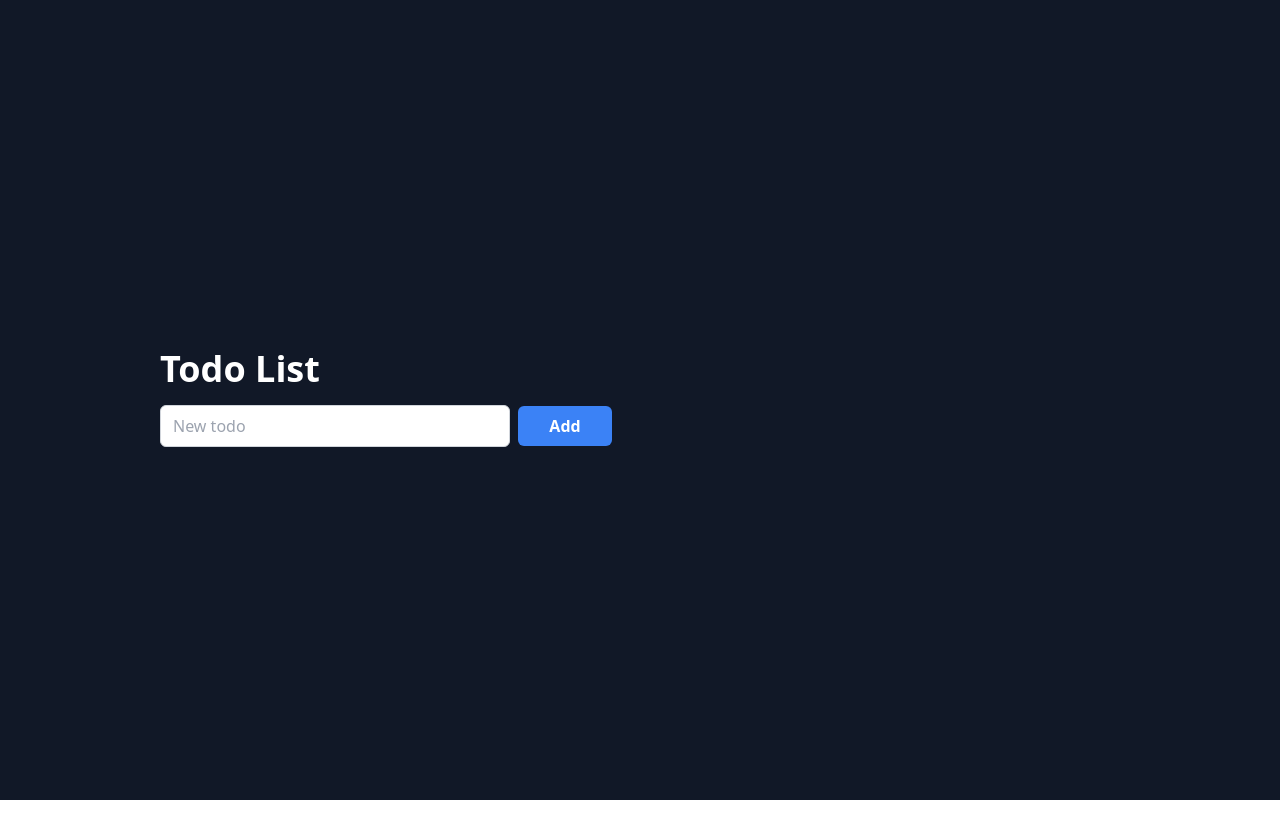
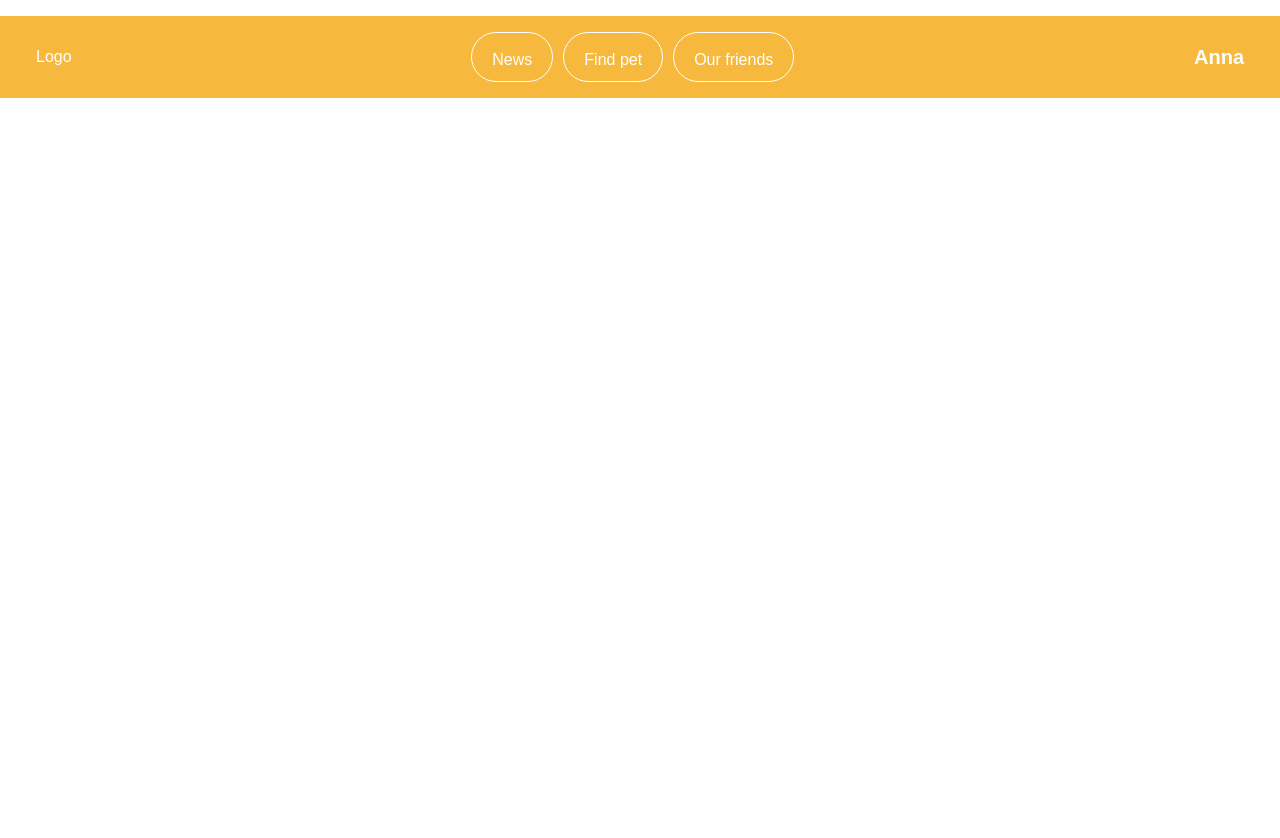
Before and after one commit to In-inka/pet_love, a Next.js app: page / in a window 1280 px wide. Shown: the top 838 px of the page. Before the commit the page ends 800 px from the top, so only its background shows below. Built offline with nearby package versions, Linux system fonts and the light colour scheme.

Commit message:
create pet-project

```diff
--- a/package.json
+++ b/package.json
@@ -1,5 +1,5 @@
 {
-  "name": "todo-list",
+  "name": "pet_love",
   "version": "0.1.0",
   "private": true,
   "scripts": {
--- a/src/app/globals.css
+++ b/src/app/globals.css
@@ -2,41 +2,38 @@
 @tailwind components;
 @tailwind utilities;
 
-* {
-  box-sizing: border-box;
+@layer utilities {
+  /* Hide scrollbar for Chrome, Safari and Opera */
+  .no-scrollbar::-webkit-scrollbar {
+    display: none;
+  }
+  /* Hide scrollbar for IE, Edge and Firefox */
+  .no-scrollbar {
+    -ms-overflow-style: none; /* IE and Edge */
+    scrollbar-width: none; /* Firefox */
+  }
+}
+
+@import url('https://fonts.googleapis.com/css2?family=Manrope:wght@400&display=swap');
+
+body {
+  font-family: 'Manrope', sans-serif; /* Застосовуємо шрифт Manrope до всього тексту на сторінці */
+}
+
+body,
+html {
   padding: 0;
   margin: 0;
+  box-sizing: border-box;
 }
 
-/* Additional custom styles */
-.container {
-  max-width: 960px;
+@layer components {
+  .container {
+    @apply mx-auto w-full max-w-[1280px] px-[36px];
+  }
 }
 
-.logo {
-  font-size: 2rem;
-  color: #fff;
+.custom-scrollbar::-webkit-scrollbar-thumb {
+  background-color: #c1c1c1;
+  border-radius: 6px;
 }
-
-.todo-input {
-  padding: 0.5rem;
-  font-size: 1rem;
-  border: 1px solid #ccc;
-}
-
-.todo-list {
-  margin-top: 1rem;
-}
-
-.todo-item {
-  padding: 0.5rem;
-  border-bottom: 1px solid #ccc;
-}
-
-.delete-btn {
-  background-color: #ff0000;
-  color: #fff;
-  padding: 0.25rem 0.5rem;
-  border-radius: 0.25rem;
-  cursor: pointer;
-}
--- a/src/app/layout.tsx
+++ b/src/app/layout.tsx
@@ -1,21 +1,20 @@
 import './globals.css';
+import Header from '@/components/main/header/Header';
 
-import { Providers } from '../providers';
-
-export default function RootLayout({
+export default async function RootLayout({
   children,
+  params: { locale },
 }: {
   children: React.ReactNode;
+  params: { locale: string };
 }) {
   return (
-    <html lang="en">
-      {/*
-        <head /> will contain the components returned by the nearest parent
-        head.tsx. Find out more at https://beta.nextjs.org/docs/api-reference/file-conventions/head
-      */}
-      <head />
+    <html lang={locale}>
       <body>
-        <Providers>{children}</Providers>
+        <header className="bg-graphite py-[16px]">
+          <Header />
+        </header>
+        <main>{children}</main>
       </body>
     </html>
   );
--- a/src/app/page.tsx
+++ b/src/app/page.tsx
@@ -1,27 +1,8 @@
 'use client';
-import AddTodoForm from '@/components/AddTodoForm/AddTodoForm';
-import TodoList from '@/components/TodoList/TodoList';
-import { useDispatch, useSelector } from 'react-redux';
-import { RootState } from '../store';
-import { addTodo, deleteTodo } from '@/todoSlice';
-
-export interface Todo {
-  id: number;
-  text: string;
-}
 
 const Home: React.FC = () => {
-  const todos = useSelector((state: RootState) => state.todos);
-  const dispatch = useDispatch();
-
   return (
-    <main className="bg-gray-900 min-h-screen flex flex-col items-center justify-center text-white">
-      <div className="container mx-auto">
-        <h1 className="text-4xl font-bold mb-4 ">Todo List</h1>
-        <AddTodoForm onAdd={text => dispatch(addTodo(text))} />
-        <TodoList todo={todos} OnDelete={id => dispatch(deleteTodo(id))} />
-      </div>
-    </main>
+    <main className="flex min-h-[100vh] w-full flex-col items-center justify-center gap-2 bg-graphite"></main>
   );
 };
 
--- a/src/components/AddTodoForm/AddTodoForm.tsx
+++ /dev/null
@@ -1,38 +0,0 @@
-import React, { FC, FormEvent, useState } from 'react';
-
-interface AddTodoFormProps {
-  onAdd: (text: string) => void;
-}
-
-const AddTodoForm: React.FC<AddTodoFormProps> = ({ onAdd }) => {
-  const [newTodo, setNewTodo] = useState<string>('');
-
-  const handleAddClick = (e: FormEvent) => {
-    e.preventDefault();
-    if (!newTodo.trim()) return; // Prevent adding empty todos
-    onAdd(newTodo);
-    setNewTodo('');
-  };
-
-  return (
-    <div className="max-w-[600px] mb-[5px] ">
-      <input
-        className=" w-[350px] border border-gray-300 px-3 py-2 rounded-md w-64 mr-2 focus:outline-none focus:border-blue-500 bg-white text-gray-800"
-        type="text"
-        placeholder="New todo"
-        value={newTodo}
-        onChange={(e: React.ChangeEvent<HTMLInputElement>) =>
-          setNewTodo(e.target.value)
-        }
-      />
-      <button
-        className="w-[94px] bg-blue-500 hover:bg-blue-600 text-white font-semibold px-4 py-2 rounded-md transition-colors"
-        onClick={handleAddClick}
-      >
-        Add
-      </button>
-    </div>
-  );
-};
-
-export default AddTodoForm;
--- a/src/components/TodoList/TodoList.tsx
+++ /dev/null
@@ -1,34 +0,0 @@
-import { Todo } from '@/todoSlice';
-import React from 'react';
-
-interface TodoListProps {
-  todo: Todo[];
-  OnDelete: (id: number) => void;
-}
-
-const TodoList: React.FC<TodoListProps> = ({ todo, OnDelete }) => {
-  return (
-    <div className="max-w-[450px] bg-white shadow-md overflow-hidden rounded-md">
-      <ul className="divide-y divide-gray-200">
-        {todo.map(({ id, text }) => {
-          return (
-            <li key={id} className="px-2 py-2 sm:px-2  ">
-              <div className="flex items-center justify-between">
-                <p className="text-gray-800">{text}</p>
-                <button
-                  className="px-4 py-2 bg-red-500 text-white rounded-md"
-                  type="button"
-                  onClick={() => OnDelete(id)}
-                >
-                  Delete
-                </button>
-              </div>
-            </li>
-          );
-        })}
-      </ul>
-    </div>
-  );
-};
-
-export default TodoList;
--- /dev/null
+++ b/src/components/main/footer/Footer.tsx
@@ -0,0 +1,8 @@
+const Footer = () => {
+  return (
+    <div>
+      <p>Footer</p>
+    </div>
+  );
+};
+export default Footer;
--- /dev/null
+++ b/src/components/main/header/Header.tsx
@@ -0,0 +1,35 @@
+import Link from 'next/link';
+
+const Header = () => {
+  return (
+    <div className="bg-[#F6B83D] ">
+      <nav className="flex justify-between text-[#ffffff] items-center py-[16px] container ">
+        <div>Logo</div>
+        <div className="flex gap-[10px] text-[16px] ">
+          <Link
+            href={''}
+            className=" h-[50px] [border:1px_solid_#ffffff] rounded-[30px] px-[20px] py-[15px] justify-center "
+          >
+            News
+          </Link>
+          <Link
+            href={''}
+            className=" h-[50px] [border:1px_solid_#ffffff] rounded-[30px] px-[20px] py-[15px] justify-center"
+          >
+            Find pet
+          </Link>
+          <Link
+            href={''}
+            className=" h-[50px] [border:1px_solid_#ffffff] rounded-[30px] px-[20px] py-[15px] justify-center"
+          >
+            Our friends
+          </Link>
+        </div>
+        <div>
+          <p className="font-bold text-[20px]">Anna</p>
+        </div>
+      </nav>
+    </div>
+  );
+};
+export default Header;
```
Also changed, not shown: src/app/providers.tsx (renamed from src/providers.tsx).
